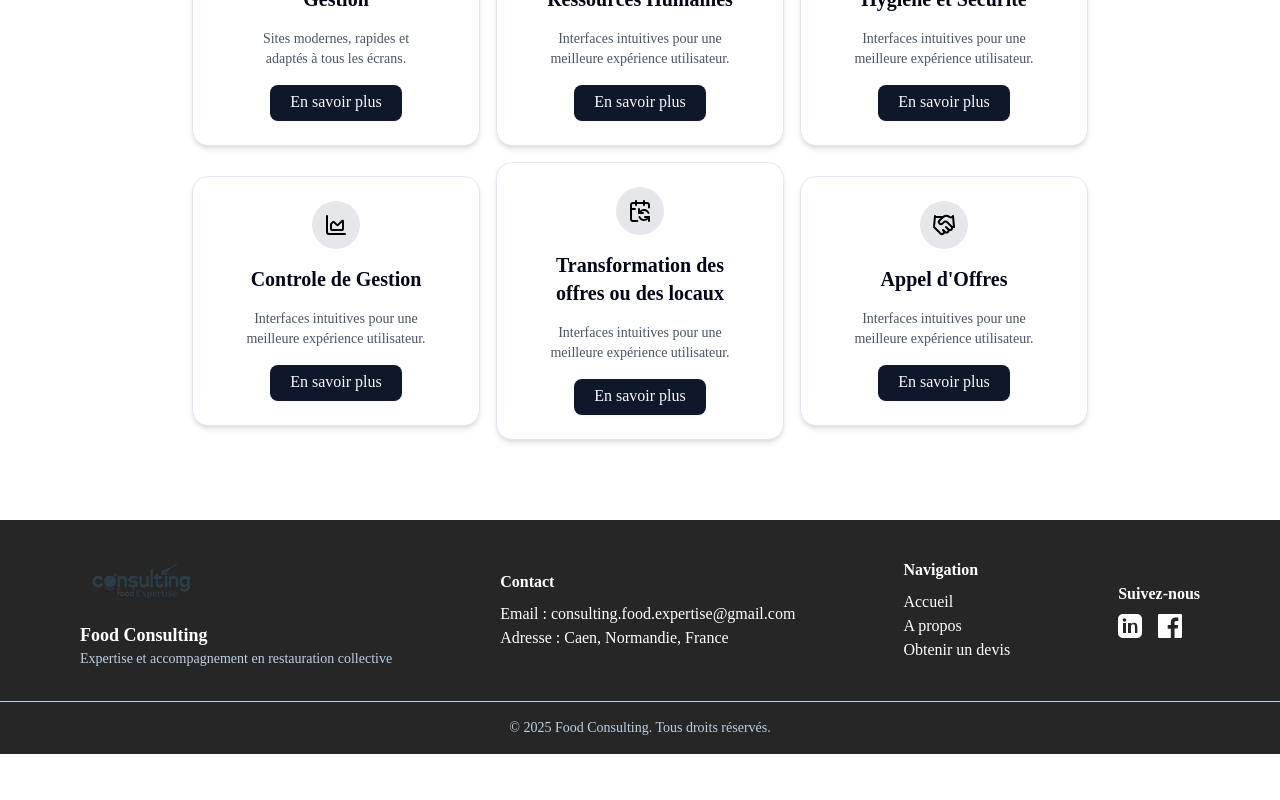
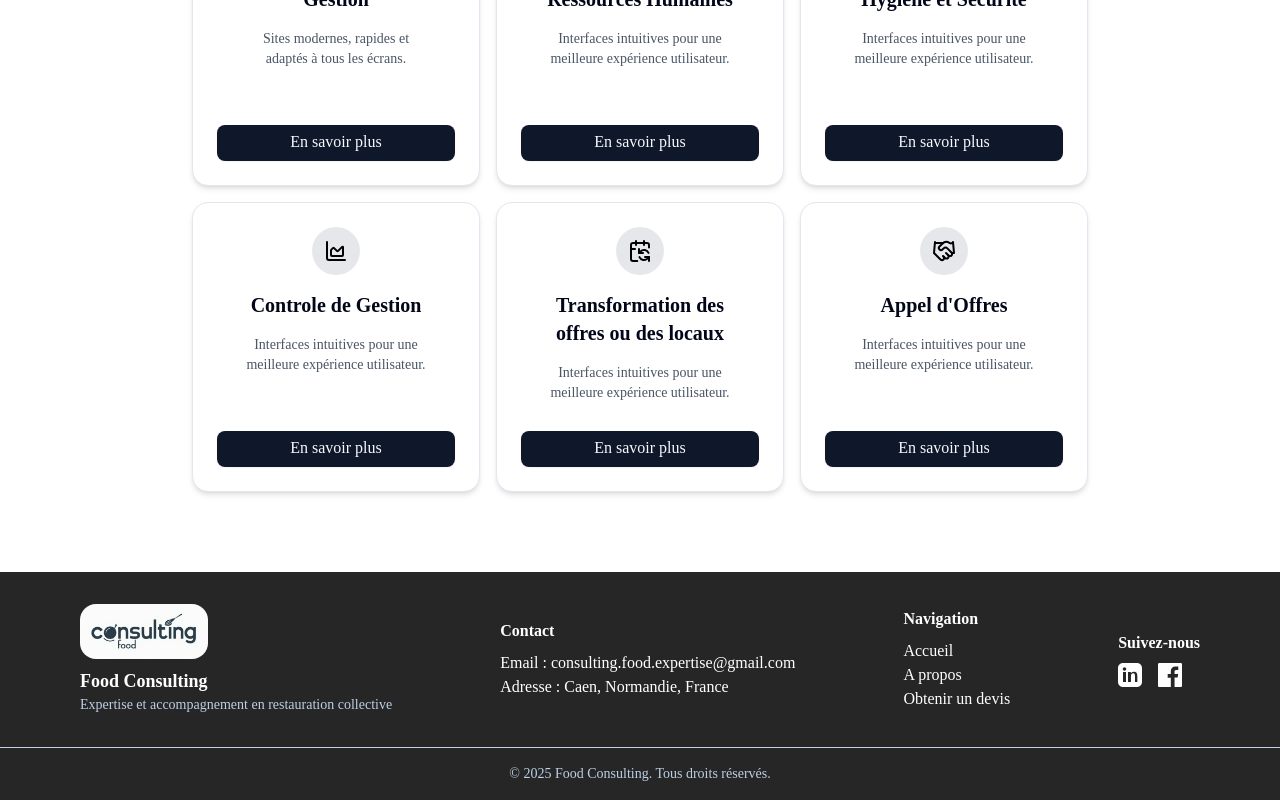
Before and after one commit to AntoninLmp/foodConsulting, a React (Vite) app: page / in a window 1280 px wide. Shown: the part 1732-2532 px from the top of the page. Before the commit the page ends 2486 px from the top, so only its background shows below. Built offline with nearby package versions, Linux system fonts and the light colour scheme; a web font is replaced by a local one.

Commit message:
<fix>: Correction of bugs

```diff
--- a/src/pages/Footer.tsx
+++ b/src/pages/Footer.tsx
@@ -3,7 +3,7 @@ const Footer = () => (
     <footer className="bg-neutral-800 text-white pt-8 pb-4 mt-10">
         <div className="max-w-6xl mx-auto px-4 flex flex-col md:flex-row justify-between items-center gap-8">
             <div className="flex flex-col items-center md:items-start">
-                <img src="/logo_expertise.png" alt="Logo Food Consulting" className="w-32 mb-2" />
+                <img src="/small_logo_white.jpg" alt="Logo Food Consulting" className="w-32 mb-2 rounded-2xl" />
                 <p className="text-lg font-semibold">Food Consulting</p>
                 <p className="text-sm text-[#bcd0e6]">Expertise et accompagnement en restauration collective</p>
             </div>
--- a/src/pages/components/ServiceCard.tsx
+++ b/src/pages/components/ServiceCard.tsx
@@ -11,15 +11,15 @@ type ServiceCardProps = {
 
 export default function ServiceCard({ icon: Icon = Briefcase, title, description, urlRedirect }: ServiceCardProps) {
   return (
-    <Card className="max-w-sm rounded-2xl shadow-md p-6 transition hover:shadow-lg hover:-translate-y-1 m-auto">
+    <Card className="max-w-sm h-[290px] rounded-2xl shadow-md p-6 transition hover:shadow-lg hover:-translate-y-1 m-auto d-flex justify-between flex-col">
       <CardContent className="flex flex-col items-center text-center gap-4">
         <div className="bg-gray-200 text-black p-3 rounded-full">
           <Icon className="w-6 h-6" />
         </div>
         <h3 className="text-xl font-semibold">{title}</h3>
         <p className="text-sm text-gray-600">{description}</p>
-         <Button><a href={urlRedirect}>En savoir plus</a></Button>
       </CardContent>
+      <Button><a href={urlRedirect}>En savoir plus</a></Button>
     </Card>
   );
 }
```
Also changed, not shown: public/small_logo_white.jpg (added).
